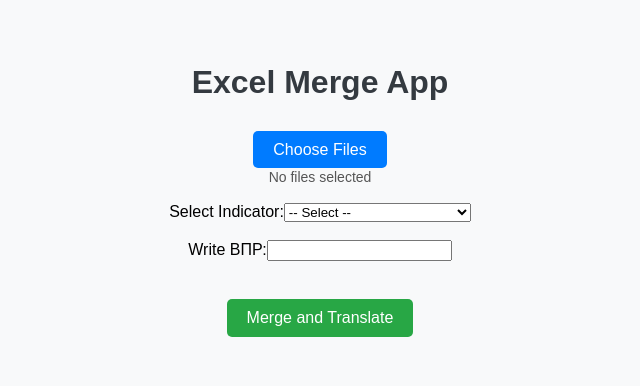
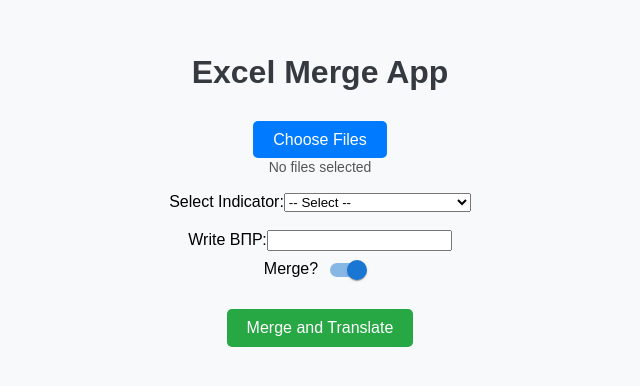
Before and after one commit to ewest17-uncc/excel-merge-frontend, a React (Create React App) app: page / in a window 1280 px wide. Shown: the part 210-596 px from the top of the page, without its empty margins (320-960 px from the left). Built offline with nearby package versions, Linux system fonts and the light colour scheme.

Commit message:
Add merge toggle

```diff
--- a/package.json
+++ b/package.json
@@ -3,6 +3,9 @@
   "version": "0.1.0",
   "private": true,
   "dependencies": {
+    "@emotion/react": "^11.11.4",
+    "@emotion/styled": "^11.11.5",
+    "@mui/material": "^5.15.18",
     "@testing-library/jest-dom": "^5.17.0",
     "@testing-library/react": "^13.4.0",
     "@testing-library/user-event": "^13.5.0",
--- a/src/FileUploader.js
+++ b/src/FileUploader.js
@@ -1,11 +1,13 @@
 // FileUploader.js
 import React, { useState, useEffect } from 'react';
+import Switch from '@mui/material/Switch';
 import axios from 'axios';
 import './App.css'
 
 const FileUploader = ({ onMerge }) => {
   const [files, setFiles] = useState([]);
   const [loading, setLoading] = useState(false);
+  const [merge, setMerge] = useState(true);
   const [error, setError] = useState(false);
   const [selectedIndicator, setSelectedIndicator] = useState('');
   const [VPR, setVPR] = useState('');
@@ -16,6 +18,10 @@ const FileUploader = ({ onMerge }) => {
 
   const handleFileChange = (e) => {
     setFiles(e.target.files);
+  };
+
+  const toggleMerge = () => {
+    setMerge(!merge);
   };
 
   const handleMerge = async () => {
@@ -40,8 +46,7 @@ const FileUploader = ({ onMerge }) => {
      }
 
     console.log('ENV VAR: ', process.env.REACT_APP_API_URL)
-    const link = `${process.env.REACT_APP_API_URL}/merge_excel`
-    // const link = `http://127.0.0.1:5001/merge_excel`
+    const link = merge ? `${process.env.REACT_APP_API_URL}/merge_excel` : `${process.env.REACT_APP_API_URL}/process_excel`
     console.log('LINK: ', link)
     try {
       const response = await axios.post(link, formData, {
@@ -56,11 +61,17 @@ const FileUploader = ({ onMerge }) => {
       console.log('RESPONSE Status: ', response.status);
 
       // Create a blob from the response data
-      const blob = new Blob([response.data], { type: 'application/vnd.openxmlformats-officedocument.spreadsheetml.sheet' });
+      const blob = merge
+      ?
+        new Blob([response.data], { type: 'application/vnd.openxmlformats-officedocument.spreadsheetml.sheet' })
+      :
+        new Blob([response.data], { type: 'application/zip' });
 
-      const contentDisposition = response.headers['content-disposition'];
-      const fileNameMatch = contentDisposition && contentDisposition.match(/filename=([^;]+)/);
-      const fileName = fileNameMatch ? fileNameMatch[1] : 'merged_output.xlsx';
+        const contentDisposition = response.headers['content-disposition'];
+        const fileNameMatch = contentDisposition && contentDisposition.match(/filename=([^;]+)/);
+        const fileName = fileNameMatch ? fileNameMatch[1] : 'output.xlsx';
+
+
 
       // Create a download link and trigger the download
       const downloadLink = document.createElement('a');
@@ -108,6 +119,13 @@ const FileUploader = ({ onMerge }) => {
             <input id="vpr-select" onChange={(e) => setVPR(e.target.value)}>
             </input>
         </div>
+        <label className="slider-label">Merge?</label>
+        <Switch
+            checked={merge}
+            onChange={toggleMerge}
+            inputProps={{ 'aria-label': 'controlled' }}
+        />
+        {console.log('MERGE STATE: ', merge)}
         <br></br>
         {loading ? (
         <div className="loading-animation">
```
Also changed, not shown: 1 other file (tests, documents, lock files or other folders).
